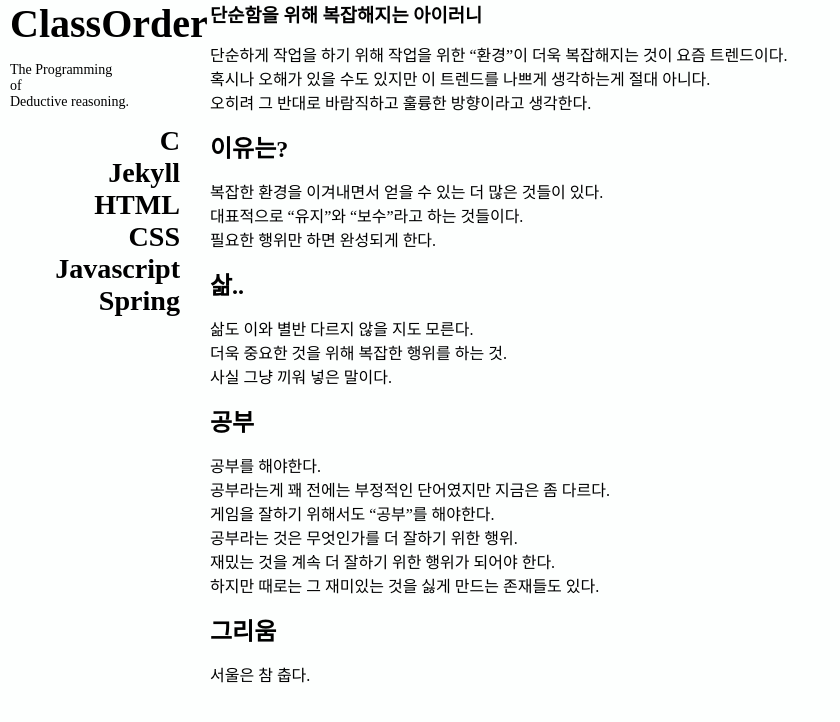
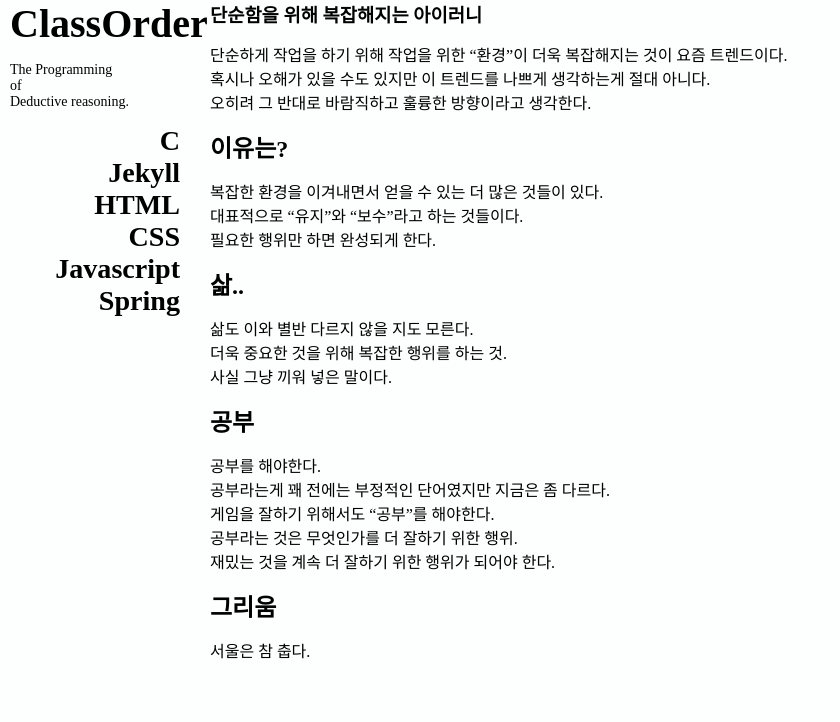
Before and after one commit to ProjectTavern/deprecated-winterguard.github.io, a Jekyll site: the page built from categories/Diary/_posts/2018-02-06-[일지].md, in a window 1280 px wide. Shown: the top 722 px of the page, without its empty margins (0-840 px from the left). Built offline with Jekyll 4.4.1, drawn with Linux system fonts in a browser that asks for light colours; nearby versions of some CDN libraries; our own code applies the rules of GitHub Pages for plain Markdown files; a style sheet for code colours, icons or effects is not loaded.

Commit message:
Update 2018-02-06-[일지].md

```diff
--- a/categories/Diary/_posts/2018-02-06-[일지].md
+++ b/categories/Diary/_posts/2018-02-06-[일지].md
@@ -22,7 +22,6 @@ excerpt: 점점 복잡해져만 간다. 하지만 본질은 변하지 않는다.
 게임을 잘하기 위해서도 "공부"를 해야한다.
 공부라는 것은 무엇인가를 더 잘하기 위한 행위.
 재밌는 것을 계속 더 잘하기 위한 행위가 되어야 한다.
-하지만 때로는 그 재미있는 것을 싫게 만드는 존재들도 있다.
 
 ## 그리움
 서울은 참 춥다.
```
